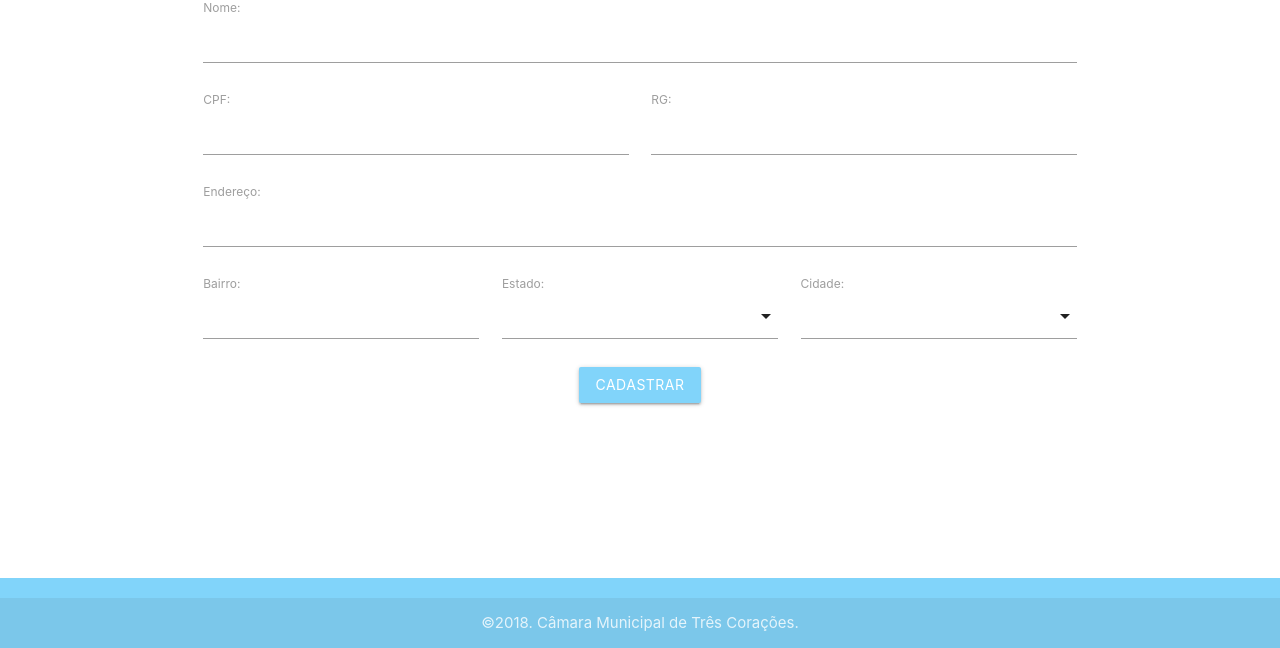
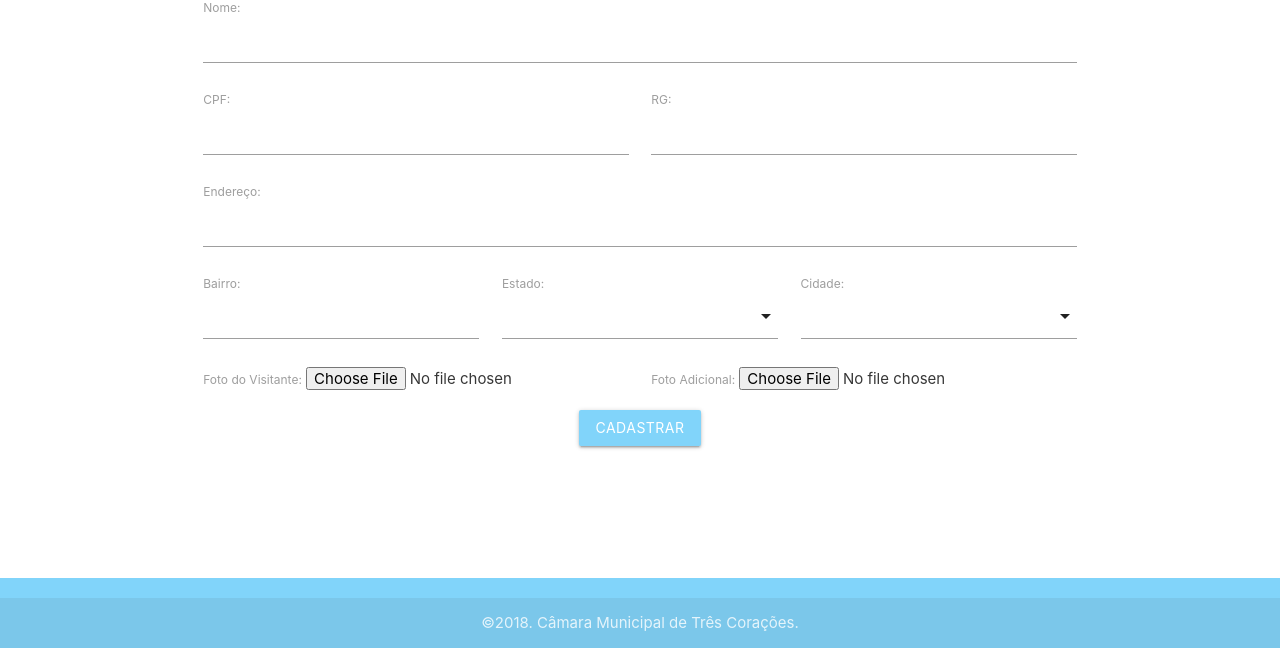
Before and after one commit to camaratc/visita, a Django app: page /pessoas/ in a window 1280 px wide. Shown: the part 152-800 px from the top of the page. Run offline with Django 3.2, Linux system fonts and the light colour scheme; some libraries are stand-ins or nearby versions.

Commit message:
Input para imagens

```diff
--- a/cadastro/forms.py
+++ b/cadastro/forms.py
@@ -7,7 +7,7 @@ from .models import Visita
 class PessoaForm(forms.ModelForm):
     class Meta:
         model = Pessoa
-        fields = ('nome', 'cpf', 'rg', 'endereco', 'bairro', 'estado', 'cidade')
+        fields = ('nome', 'cpf', 'rg', 'endereco', 'bairro', 'estado', 'cidade', 'foto_principal', 'foto_adicional')
 
     def __init__(self, *args, **kwargs):
         super(PessoaForm, self).__init__(*args, **kwargs)
--- a/cadastro/models.py
+++ b/cadastro/models.py
@@ -1,10 +1,14 @@
 from django.db import models
 from django.utils import timezone
+
+import time
 
 class Pessoa(models.Model):
     nome = models.CharField('Nome', max_length=150)
     cpf = models.CharField('CPF', max_length=15)
     rg = models.CharField('RG', max_length=15)
+    foto_principal = models.ImageField('Foto do Visitante', upload_to='img/upload/visitantes/{}'.format(time.strftime("%Y/%m/%d")), blank=True)
+    foto_adicional = models.ImageField('Foto Adicional', upload_to='img/upload/visitantes/aux/{}'.format(time.strftime("%Y/%m/%d")), blank=True)
     endereco = models.CharField('Endereço', max_length=255)
     bairro = models.CharField('Bairro', max_length=100)
     estado = models.CharField('Estado', max_length=2)
--- a/cadastro/templates/cadastrar-pessoas.html
+++ b/cadastro/templates/cadastrar-pessoas.html
@@ -4,7 +4,7 @@
     <div class="container page-content">
         <h5 class="center-align">Nova Pessoa</h5>
 
-        <form method="POST" id="form-pessoa">
+        <form method="POST" id="form-pessoa" enctype="multipart/form-data">
             {% csrf_token %}
             {% for field in form %}
                 {% if field.id_for_label == "id_nome" or field.id_for_label == "id_endereco" %}
@@ -43,6 +43,18 @@
                             {{ field }}
                         </div>
                     </div>
+                {% elif field.id_for_label == "id_foto_principal" %}
+                    <div class="row">
+                        <div class="col s6 ">
+                            {{ field.label_tag }}
+                            {{ field }}
+                        </div>
+                {% elif field.id_for_label == "id_foto_adicional" %}
+                        <div class="col s6">
+                            {{ field.label_tag }}
+                            {{ field }}
+                        </div>
+                    </div>
                 {% endif %}
                 {% endfor %}
             <div class="center-align">
--- a/cadastro/views.py
+++ b/cadastro/views.py
@@ -19,7 +19,7 @@ def index(request):
 
 def cadastro_pessoas(request):
     if request.method == 'POST':
-        form = PessoaForm(request.POST)
+        form = PessoaForm(request.POST, request.FILES)
 
         if form.is_valid():
             pessoa = form.save(commit = False)
--- a/requirements.txt
+++ b/requirements.txt
@@ -1,6 +1,7 @@
 Django==2.1.2
 django-admin-rangefilter==0.3.6
 mysqlclient==1.3.12
+Pillow==5.3.0
 pytz==2018.5
 simplejson==3.16.0
 whitenoise==4.1
```
Also changed, not shown: cadastro/migrations/0001_initial.py, img/upload/visitantes/2018/10/29/destaque.jpg (added), img/upload/visitantes/2018/10/29/helpdesk2.png (added).
